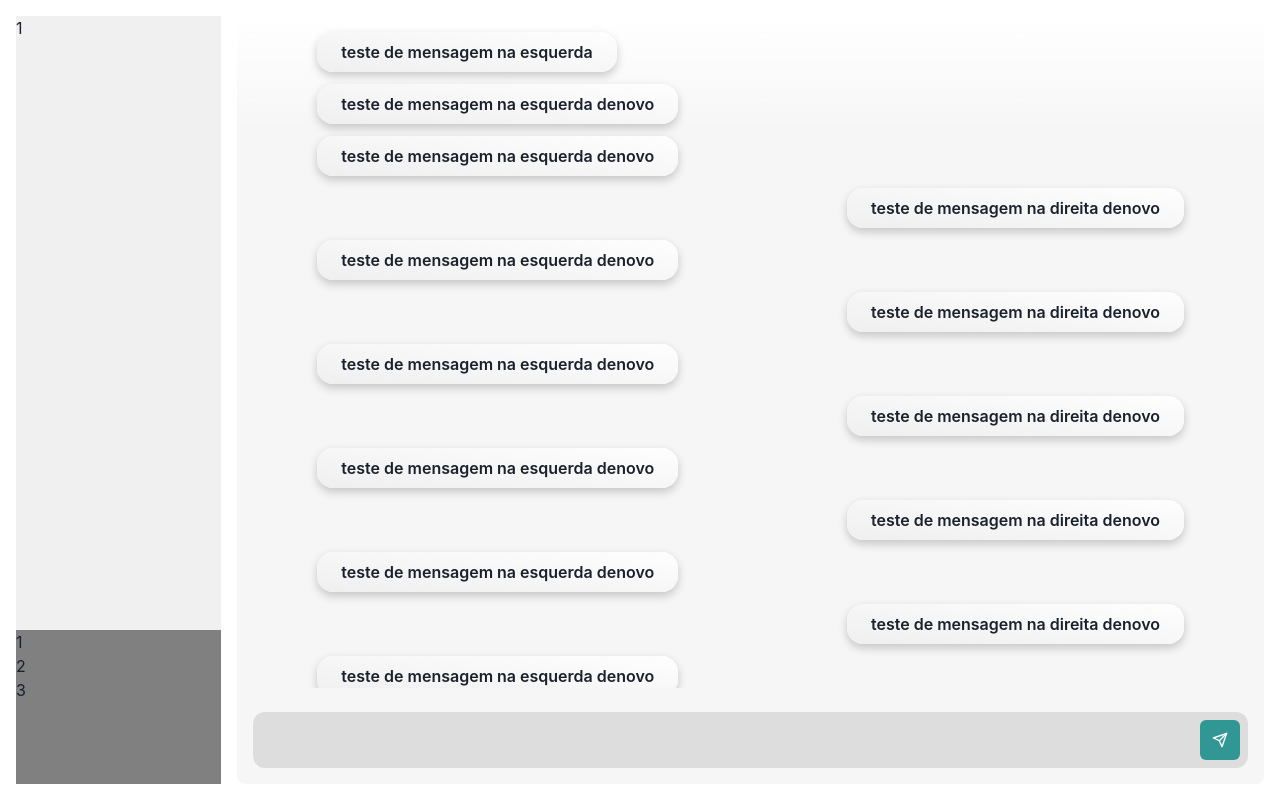
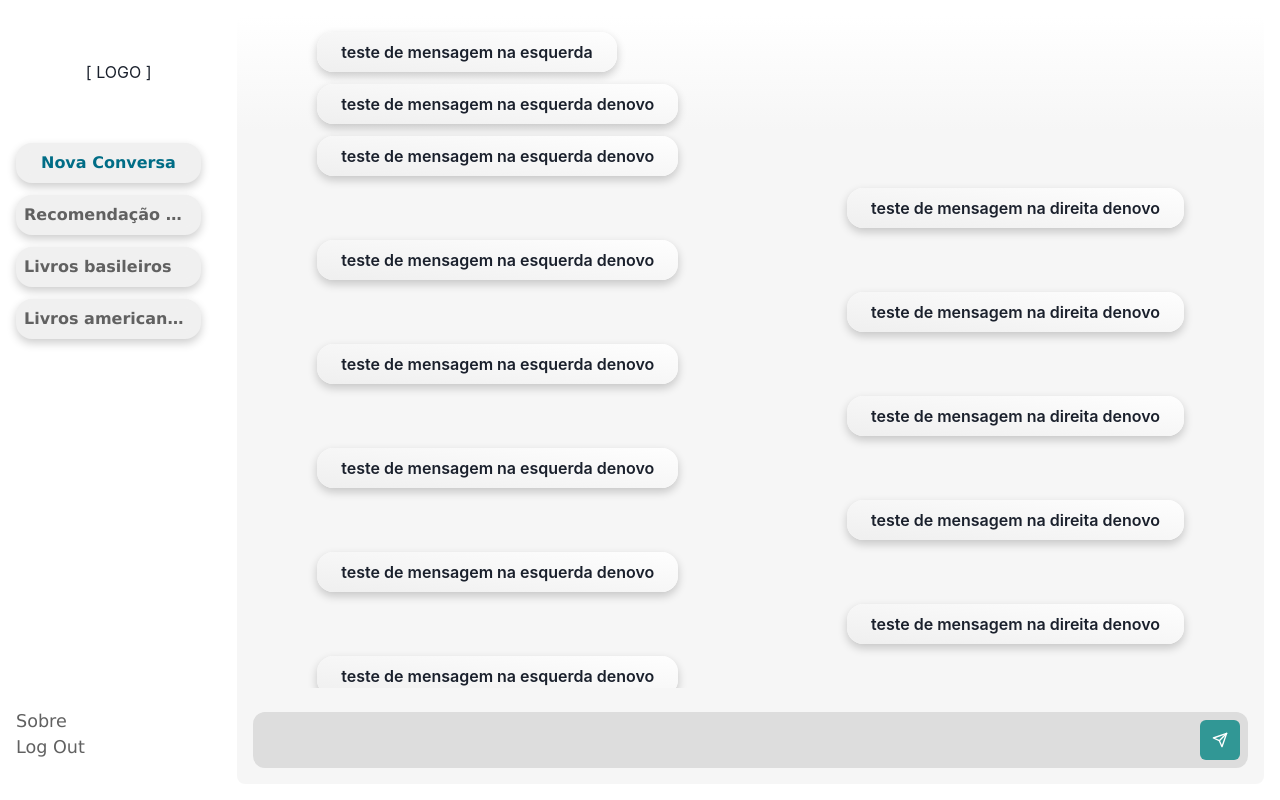
Before and after one commit to books4u-tcc/frontend, a React (Vite) app: page / in a window 1280 px wide. Built offline with nearby package versions, Linux system fonts and the light colour scheme.

Commit message:
chore: sidebar

```diff
--- a/src/components/sidebar/Sidebar.tsx
+++ b/src/components/sidebar/Sidebar.tsx
@@ -1,16 +1,98 @@
 import { Flex, List, ListItem } from "@chakra-ui/react";
 
-export default function Sidebar(){
-    return(
-        <Flex w="20%" h="100%" minW="100px" flexDir="column" mr="1rem" bg="gray" justifySelf="start">
-            <Flex h="80%" minH="100px" bg="#F0F0F0">1</Flex>
-            <Flex h="20%" minH="100px">
-                <List>
-                    <ListItem>1</ListItem>
-                    <ListItem>2</ListItem>
-                    <ListItem>3</ListItem>
-                </List>
-            </Flex>
-        </Flex>
-    )
+export default function Sidebar() {
+  return (
+    <Flex
+      w="20%"
+      h="100%"
+      minW="100px"
+      flexDir="column"
+      mr="1rem"
+      justifySelf="start"
+    >
+      <Flex
+        flexDir="row"
+        h="15%"
+        w="100%"
+        alignItems="center"
+        justifyContent="center"
+      >
+        {'[ LOGO ]'}
+        {/* <img src={logo}></img> */}
+      </Flex>
+      <Flex h="75%" minH="100px">
+        <List
+          w="90%"
+          fontFamily="Verdana, Geneva, sans-serif"
+          fontSize="100%"
+          spacing={3}
+          mt="1rem"
+          color="#616161"
+        >
+          <ListItem
+            fontWeight="semibold"
+            boxShadow="default"
+            borderRadius="2xl"
+            bg="#F0F0F0"
+            borderWidth="8px"
+            borderColor="#F0F0F0"
+            noOfLines={1}
+            color="#006D86"
+            textAlign="center"
+          >
+            Nova Conversa
+          </ListItem>
+          <ListItem
+            fontWeight="semibold"
+            boxShadow="default"
+            borderRadius="2xl"
+            bg="#F0F0F0"
+            borderWidth="8px"
+            borderColor="#F0F0F0"
+            noOfLines={1}
+          >
+            Recomendação de livro
+          </ListItem>
+          <ListItem
+            fontWeight="semibold"
+            boxShadow="default"
+            borderRadius="2xl"
+            bg="#F0F0F0"
+            borderWidth="8px"
+            borderColor="#F0F0F0"
+            noOfLines={1}
+          >
+            Livros basileiros
+          </ListItem>
+          <ListItem
+            fontWeight="semibold"
+            boxShadow="default"
+            borderRadius="2xl"
+            bg="#F0F0F0"
+            borderWidth="8px"
+            borderColor="#F0F0F0"
+            noOfLines={1}
+          >
+            Livros americanos de romance
+          </ListItem>
+        </List>
+      </Flex>
+      <Flex
+        h="10%"
+        minH="100px"
+        alignItems="center"
+        justifyContent="start"
+        bg="white"
+      >
+        <List
+          fontFamily="Verdana, Geneva, sans-serif"
+          fontSize="110%"
+          color="#616161"
+        >
+          <ListItem>Sobre</ListItem>
+          <ListItem>Log Out</ListItem>
+        </List>
+      </Flex>
+    </Flex>
+  );
 }
```
